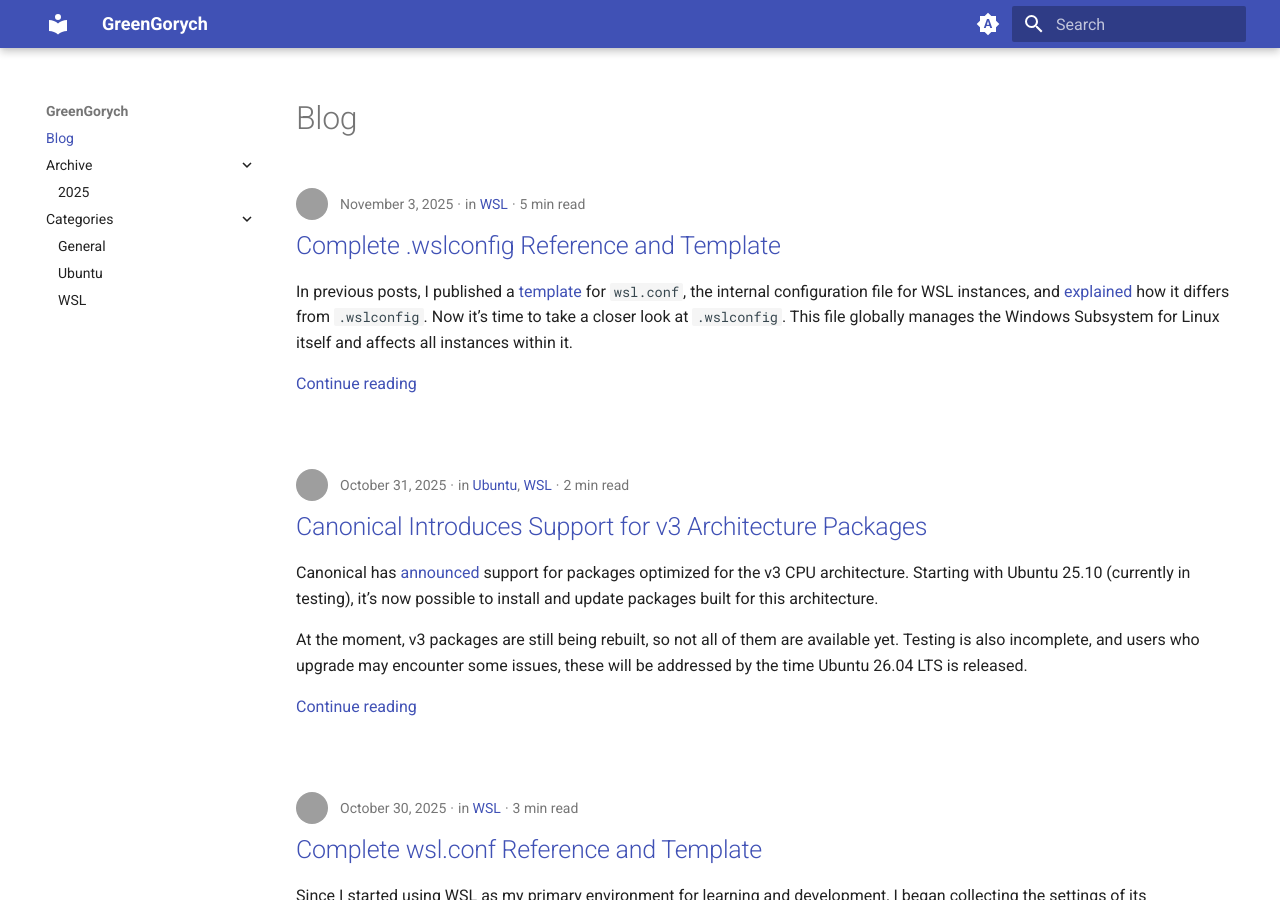
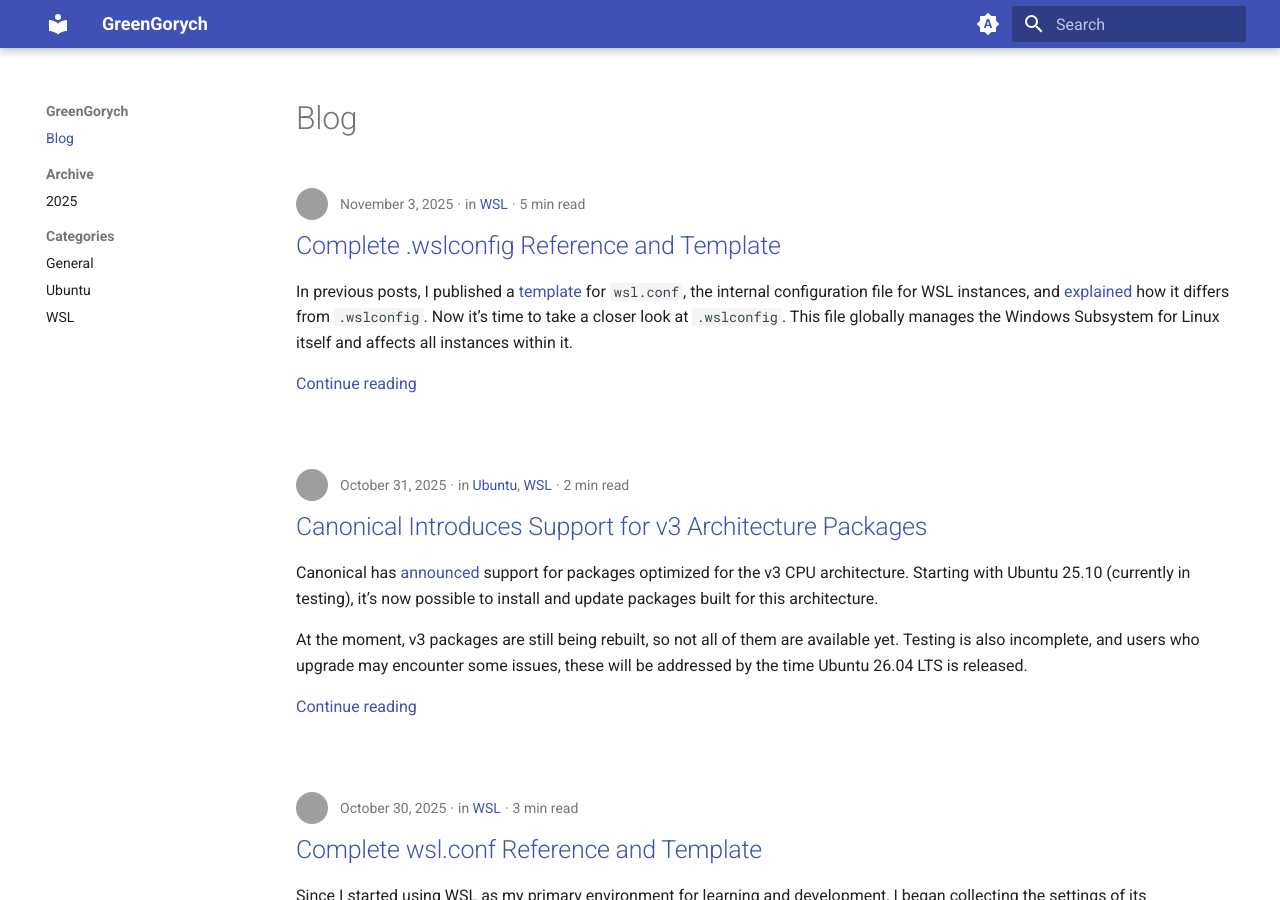
Before and after one commit to greengorych/greengorych.io, an MkDocs documentation site: the page built from docs/index.md, in a window 1280 px wide and 900 px high. Built offline with MkDocs 1.6.1 and Material for MkDocs 9.7.7, drawn with Linux system fonts in a browser that asks for light colours; grey boxes are pictures that could not be loaded.

Commit message:
feat(site): enable group pages by navigation sections

```diff
--- a/mkdocs.yml
+++ b/mkdocs.yml
@@ -51,7 +51,7 @@ theme:
     # Prune navigation to only show relevant sections
     # - navigation.prune
     # Group pages by navigation sections
-    # - navigation.sections
+    - navigation.sections
     # Display navigation tabs
     # - navigation.tabs
     # Make navigation tabs sticky on scroll
@@ -115,7 +115,7 @@ plugins:
       # archive_pagination: false
       # Specifies archive pagination per page (Insiders version only)
       # archive_pagination_per_page: 5
-      # Shows post titles on archive section
+      # Shows post titles in archive section
       archive_toc: false
       # Specifies archive URL format
       archive_url_format: "archive/{date}"
```
